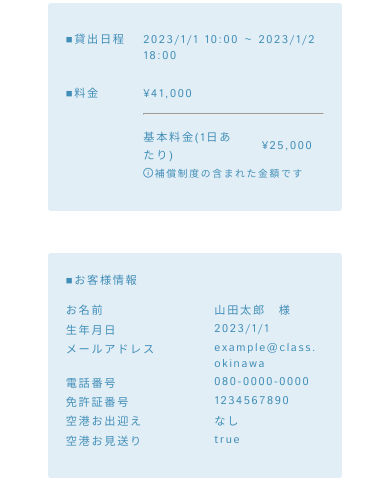
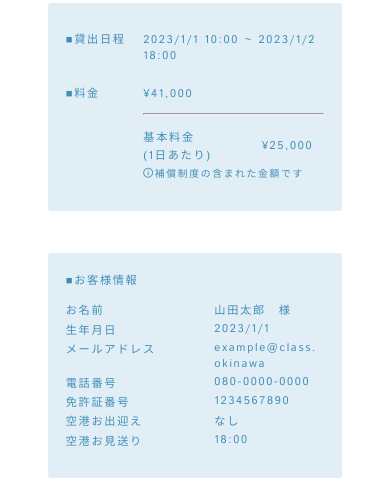
Before and after one commit to kentheboy/khufu-front-end, a Vue app: page / in a window 390 px wide. Shown: the part 2820-3320 px from the top of the page. Built offline with nearby package versions, Linux system fonts and the light colour scheme.

Commit message:
adjust sample data and css in information area

```diff
--- a/src/components/common/Information.vue
+++ b/src/components/common/Information.vue
@@ -24,7 +24,7 @@
                         <hr>
                         <dl class="price-detail">
                             <dt class="basic-price-title">
-                                基本料金(1日あたり)
+                                基本料金<br class="sp">(1日あたり)
                             </dt>
                             <dd class="basic-price">
                                 ¥{{ addCommas(reservationInfo.carInfos.basicFee) }}
@@ -114,7 +114,7 @@ export default {
                 licenseNumber: "1234567890",
                 dob: "2023/1/1",
                 airportPickup: false,
-                airportDropoff: true,
+                airportDropoff: "18:00",
                 carInfos: {
                     main_image: "/images/car-images/main4.png",
                     images: [
@@ -291,4 +291,10 @@ export default {
         margin: 0rem;
     }
 }
+.sp {
+    display: none;
+    @media screen and (max-width: 390px) {
+        display: block;
+    }
+}
 </style>
```
